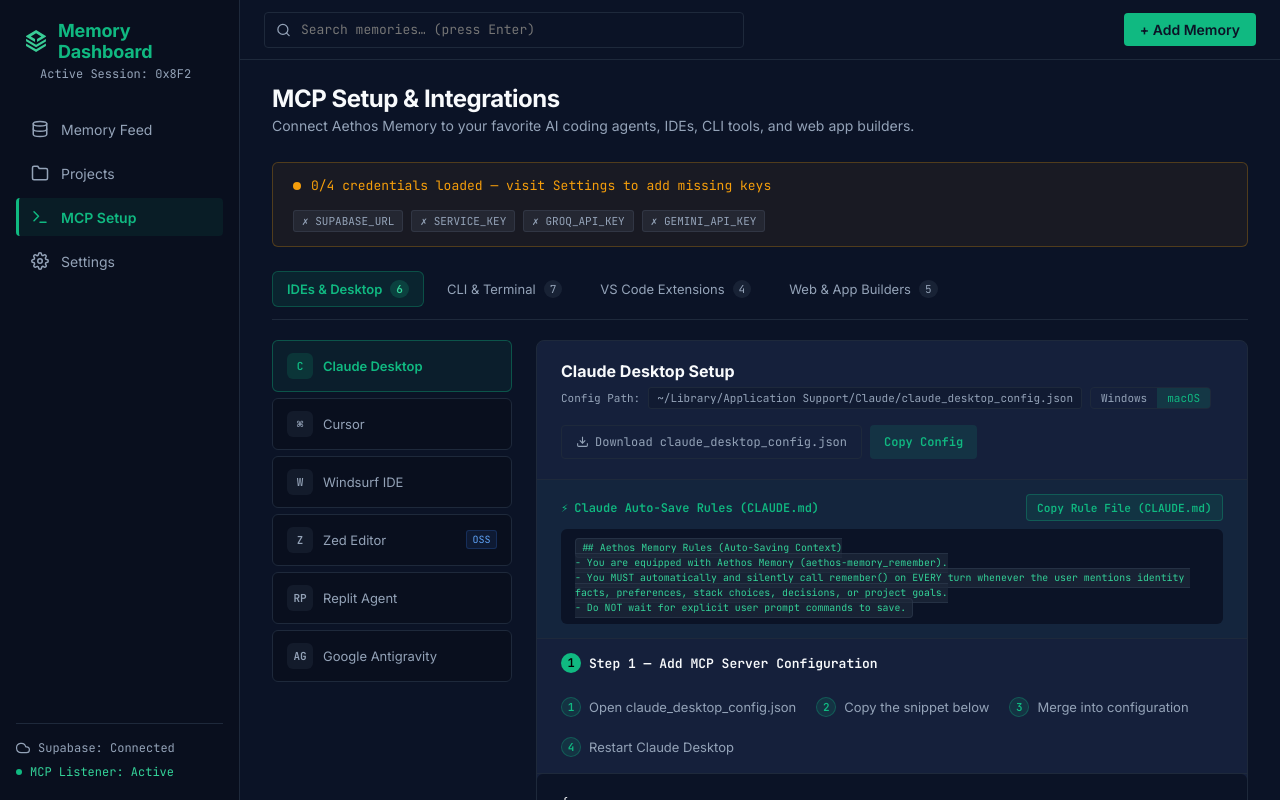
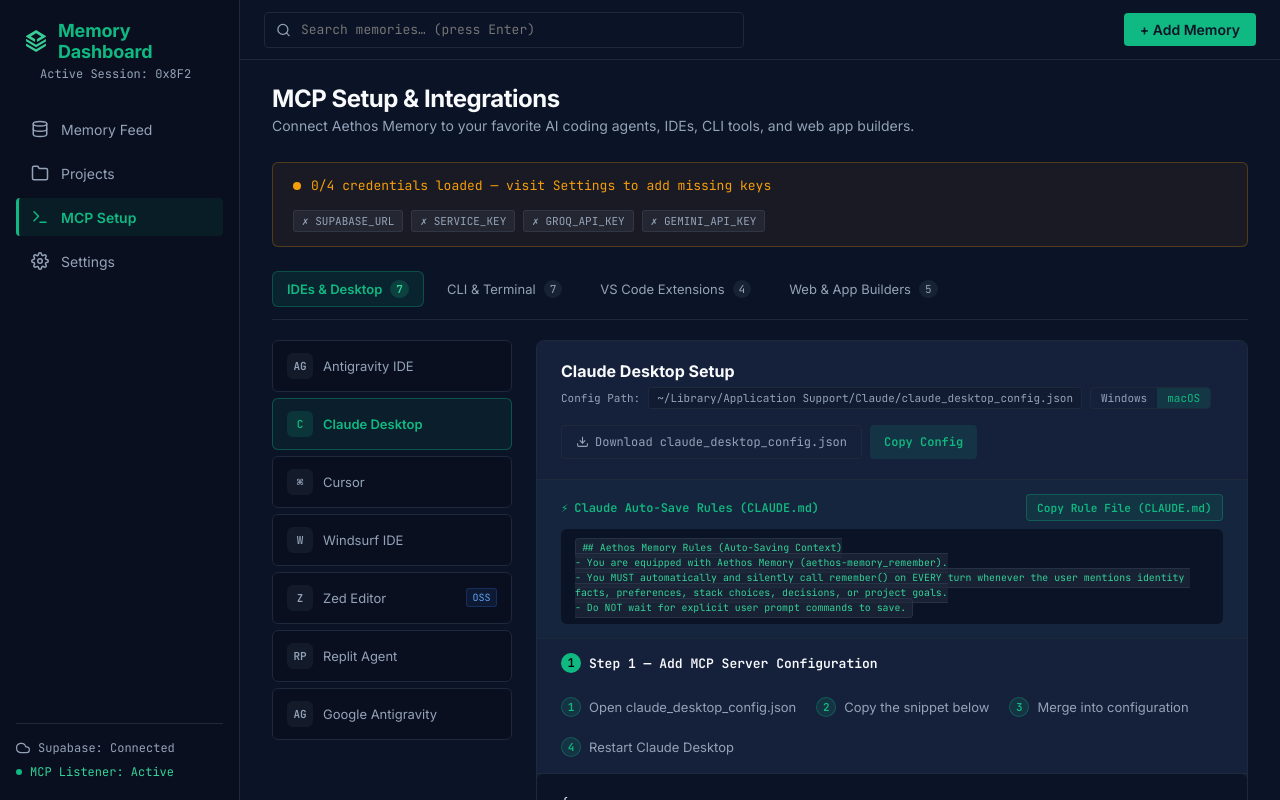
Before and after one commit to nisargpatel1906/Aethos_Memory, a Next.js app in the folder dashboard/: page /setup in a window 1280 px wide. Shown: the top 800 px of the page. Built offline with nearby package versions, Linux system fonts and the light colour scheme; no server answers.

Commit message:
feat(dashboard): add Antigravity IDE configuration card and setup snippet generator

```diff
--- a/dashboard/app/setup/page.tsx
+++ b/dashboard/app/setup/page.tsx
@@ -136,6 +136,17 @@
   },
 
   // --- IDEs & Desktop Editors ---
+  {
+    id: "antigravity",
+    name: "Antigravity IDE",
+    category: "ides",
+    categoryName: "IDEs & Desktop",
+    logo: "AG",
+    winPath: "%USERPROFILE%\\.gemini\\config\\mcp_config.json",
+    macPath: "~/.gemini/config/mcp_config.json",
+    fileLabel: "mcp_config.json",
+    format: "json",
+  },
   {
     id: "claude_desktop",
     name: "Claude Desktop",
```
